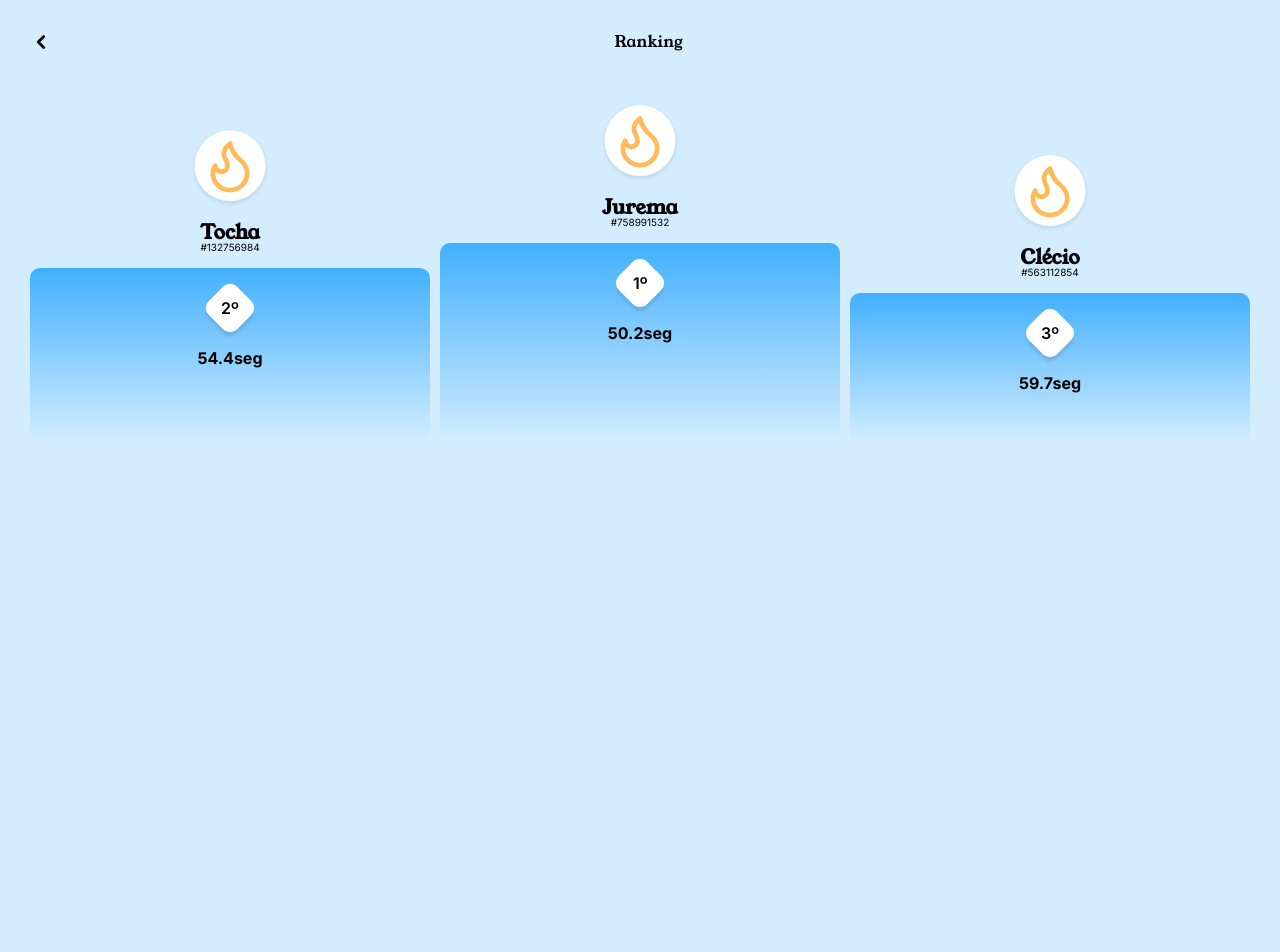
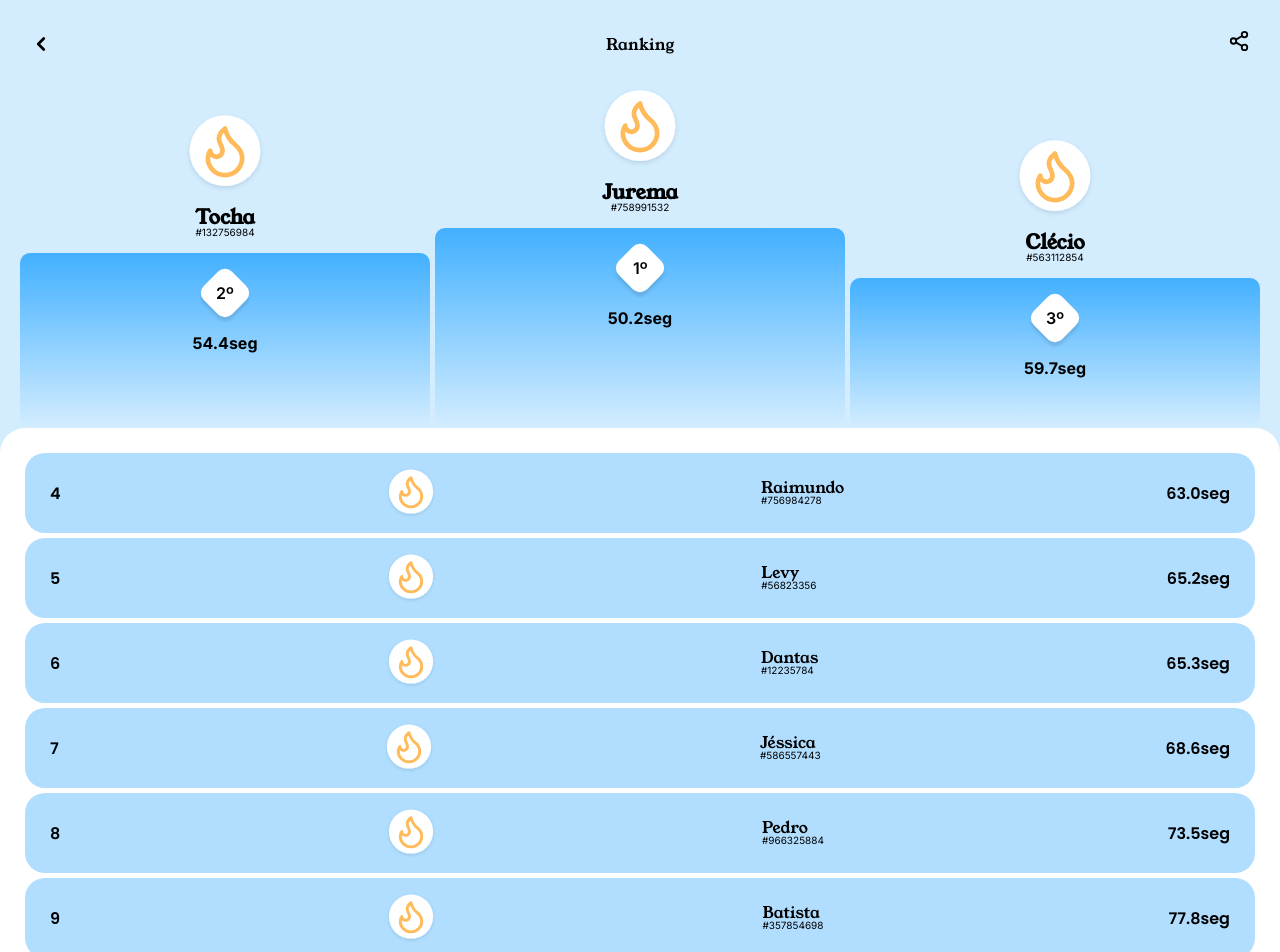
Before and after one commit to TypeClecio/GameBiblico, a React (Vite) app: page /ranking in a window 1280 px wide. Shown: the top 952 px of the page. Before the commit the page ends 800 px from the top, so only its background shows below. Built offline with nearby package versions, Linux system fonts and the light colour scheme.

Commit message:
Concluindo a esturura e estilo da página Ranking

```diff
--- a/src/pages/Ranking/Ranking.module.scss
+++ b/src/pages/Ranking/Ranking.module.scss
@@ -2,7 +2,6 @@
 .escopo {
   width: 100vw;
   height: 100vh;
-  padding: 30px;
   display: flex;
   flex-direction: column;
 
@@ -16,6 +15,7 @@
   display: flex;
   align-items: center;
   justify-content: space-between;
+  padding: 30px;
 
   a, button {
     height: 22px;
@@ -24,19 +24,14 @@
   .tituloPagina {
     font-size: 16px;
   }
-
-  .complementoCabecalho {
-    opacity: 0;
-    user-select: none;
-    pointer-events: none;
-  }
 }
 
 // Seção com Pódio onde destaca os 3 melhores jogadore
 .secaoPodio {
-  gap: 10px;
+  gap: 5px;
   display: flex;
-  padding-top: 50px;
+  width: 100vw;
+  padding: 0 20px;
 
   // Cada jogador
   .top3 {
@@ -76,9 +71,9 @@
     }
 
     .idJogador {
-      transform: translateY(-5px);
       font-size: 10px;
       font-family: "Inter";
+      transform: translateY(-5px);
     }
   }
 
@@ -128,3 +123,61 @@
     }
   }
 }
+
+// Lista com demais jogadores que acertaram todos os livros
+.secaoListaDeJogadores {
+  width: 100vw;
+  height: 100%;
+  padding: 25px;
+  padding-bottom: 50px;
+  background-color: #FFF;
+  border-radius: 25px 25px 0 0;
+
+  .listaDemaisColocados {
+    gap: 5px;
+    display: flex;
+    flex-direction: column;
+  }
+
+  .jogadorColocado {
+    display: flex;
+    align-items: center;
+    padding: 15px 25px;
+    border-radius: 20px;
+    background-color: var(--cor-secundaria);
+    justify-content: space-between;
+
+    .posicaoColocado {
+      font-size: 16px;
+      font-weight: 600;
+      font-family: "Poppins";
+    }
+
+    .avatarColocado {
+      width: 50px;
+    }
+
+    .informacoesJogadorColocado {
+      display: flex;
+      flex-direction: column;
+      align-items: flex-start;
+      width: 80px;
+
+      .nomeJogadorColocado {
+        font-size: 16px;
+      }
+
+      .idJogadorColocado {
+        font-size: 10px;
+        font-family: "Inter";
+        transform: translateY(-5px);
+      }
+    }
+
+    .tempoColocado {
+      font-size: 16px;
+      font-family: "Poppins";
+      font-weight: 600;
+    }
+  }
+}
--- a/src/pages/Ranking/index.tsx
+++ b/src/pages/Ranking/index.tsx
@@ -1,4 +1,4 @@
-import { ChevronLeft } from "lucide-react";
+import { ChevronLeft, Share2 } from "lucide-react";
 
 import styles from "./Ranking.module.scss";
 import avatar from "../../../public/avatar-1-gamebiblico.svg";
@@ -15,7 +15,9 @@ export default function Ranking() {
 
         <span className={styles.tituloPagina}>Ranking</span>
 
-        <span className={styles.complementoCabecalho}>.</span>
+        <span className={styles.complementoCabecalho}>
+          <Share2 size={22} strokeWidth={2} />
+        </span>
       </section>
 
       <section className={styles.secaoPodio}>
@@ -80,7 +82,79 @@ export default function Ranking() {
         </div>
       </section>
 
-      <section className={styles.secaoListaDeJogadores}></section>
+      <section className={styles.secaoListaDeJogadores}>
+        <ul className={styles.listaDemaisColocados}>
+          <li className={styles.jogadorColocado}>
+            <span className={styles.posicaoColocado}>4</span>
+            <img className={styles.avatarColocado} src={avatar} alt="Avatar" />
+            <div className={styles.informacoesJogadorColocado}>
+              <p className={styles.nomeJogadorColocado}>Raimundo</p>
+              <p className={styles.idJogadorColocado}>#756984278</p>
+            </div>
+            <p className={styles.tempoColocado}>63.0seg</p>
+          </li>
+
+          <li className={styles.jogadorColocado}>
+            <span className={styles.posicaoColocado}>5</span>
+            <img className={styles.avatarColocado} src={avatar} alt="Avatar" />
+            <div className={styles.informacoesJogadorColocado}>
+              <p className={styles.nomeJogadorColocado}>Levy</p>
+              <p className={styles.idJogadorColocado}>#56823356</p>
+            </div>
+            <p className={styles.tempoColocado}>65.2seg</p>
+          </li>
+
+          <li className={styles.jogadorColocado}>
+            <span className={styles.posicaoColocado}>6</span>
+            <img className={styles.avatarColocado} src={avatar} alt="Avatar" />
+            <div className={styles.informacoesJogadorColocado}>
+              <p className={styles.nomeJogadorColocado}>Dantas</p>
+              <p className={styles.idJogadorColocado}>#12235784</p>
+            </div>
+            <p className={styles.tempoColocado}>65.3seg</p>
+          </li>
+
+          <li className={styles.jogadorColocado}>
+            <span className={styles.posicaoColocado}>7</span>
+            <img className={styles.avatarColocado} src={avatar} alt="Avatar" />
+            <div className={styles.informacoesJogadorColocado}>
+              <p className={styles.nomeJogadorColocado}>Jéssica</p>
+              <p className={styles.idJogadorColocado}>#586557443</p>
+            </div>
+            <p className={styles.tempoColocado}>68.6seg</p>
+          </li>
+
+          <li className={styles.jogadorColocado}>
+            <span className={styles.posicaoColocado}>8</span>
+            <img className={styles.avatarColocado} src={avatar} alt="Avatar" />
+            <div className={styles.informacoesJogadorColocado}>
+              <p className={styles.nomeJogadorColocado}>Pedro</p>
+              <p className={styles.idJogadorColocado}>#966325884</p>
+            </div>
+            <p className={styles.tempoColocado}>73.5seg</p>
+          </li>
+
+          <li className={styles.jogadorColocado}>
+            <span className={styles.posicaoColocado}>9</span>
+            <img className={styles.avatarColocado} src={avatar} alt="Avatar" />
+            <div className={styles.informacoesJogadorColocado}>
+              <p className={styles.nomeJogadorColocado}>Batista</p>
+              <p className={styles.idJogadorColocado}>#357854698</p>
+            </div>
+            <p className={styles.tempoColocado}>77.8seg</p>
+          </li>
+
+          <li className={styles.jogadorColocado}>
+            <span className={styles.posicaoColocado}>10</span>
+            <img className={styles.avatarColocado} src={avatar} alt="Avatar" />
+            <div className={styles.informacoesJogadorColocado}>
+              <p className={styles.nomeJogadorColocado}>Estevam</p>
+              <p className={styles.idJogadorColocado}>#874537966</p>
+            </div>
+            <p className={styles.tempoColocado}>79.1seg</p>
+          </li>
+        </ul>
+      </section>
     </main>
   )
 }
```
